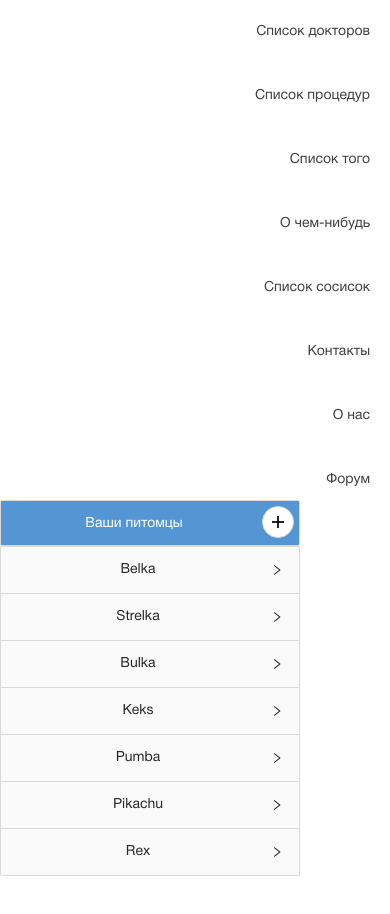
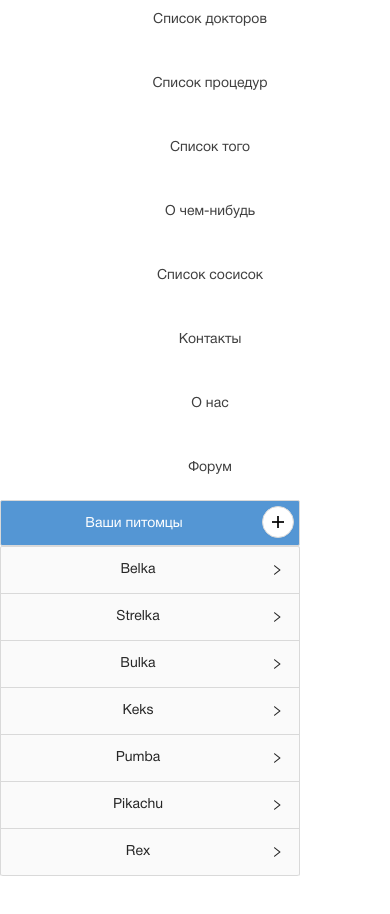
Before and after one commit to AlexVedernikoff/Vet-clinic-for-wolfik, a React (Create React App) app: page / in a window 390 px wide. Shown: the top 914 px of the page. Built offline with nearby package versions, Linux system fonts and the light colour scheme.

Commit message:
Replacing grid with flex

```diff
--- a/src/components/header/Header.module.scss
+++ b/src/components/header/Header.module.scss
@@ -8,9 +8,9 @@ $backgrountWhite: #fff;
   align-items: center;
   @media (max-width: 1024px) {
     height: 500px;
-    display: grid;
+    display: flex;
+    flex-direction: column;
     justify-content: end;
-    justify-items: end;
     padding-right: 0;
   }
   .link {
```
